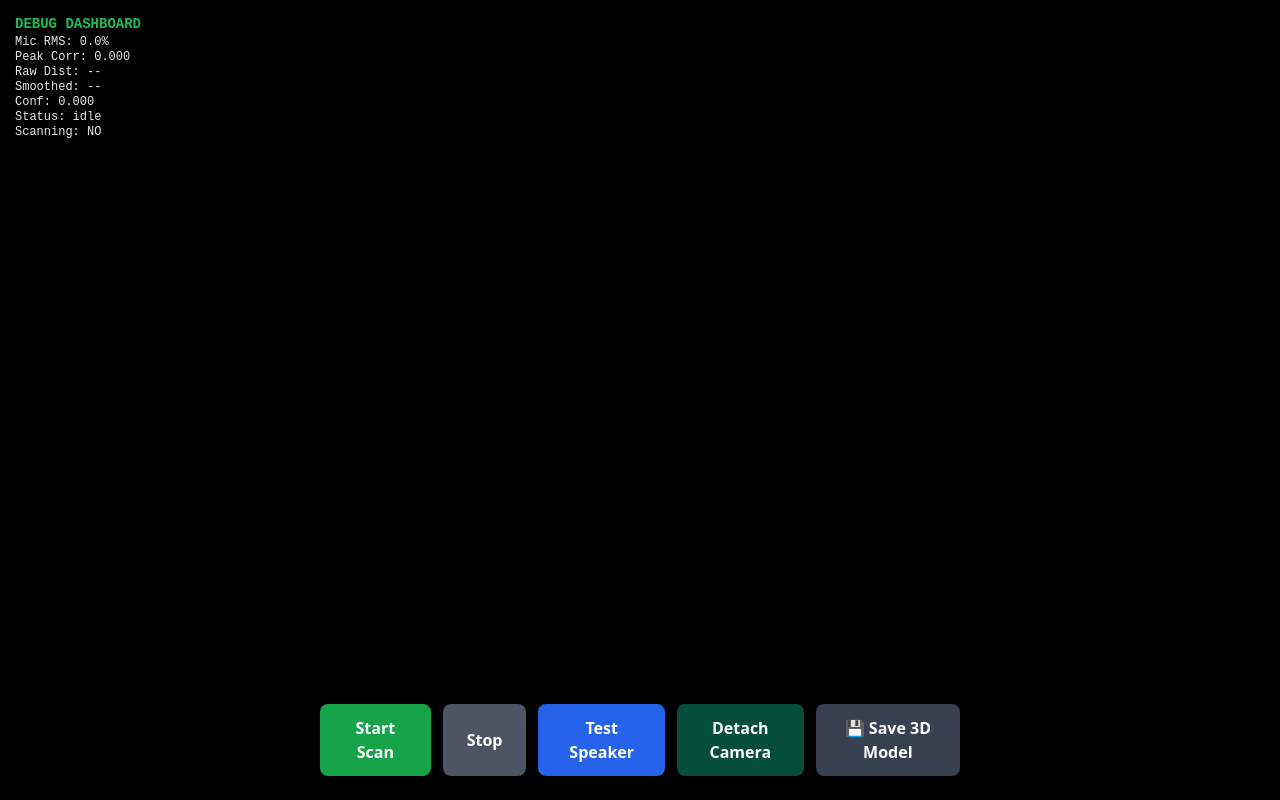
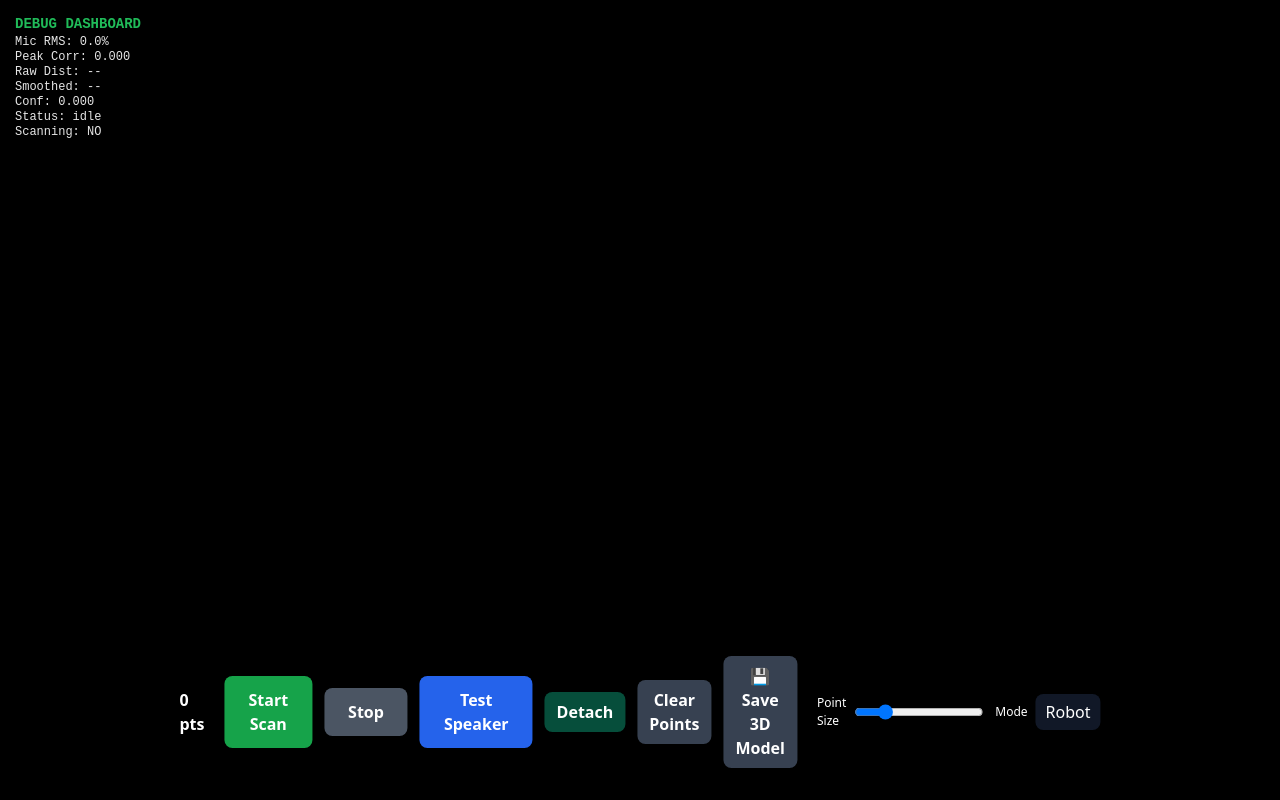
Before and after one commit to meowpher/ECHOSIGHT, a React (Vite) app: page / in a window 1280 px wide. Built offline with nearby package versions, Linux system fonts and the light colour scheme; the HTML template or start-up script is replaced by a standard one.

Commit message:
feat(ui): improved control panel, add clear/export/mode toggle and point-size control

```diff
--- a/src/App.jsx
+++ b/src/App.jsx
@@ -17,6 +17,8 @@ export default function App() {
   const [scanning, setScanning] = useState(false)
   const [points, setPoints] = useState([])
   const [detached, setDetached] = useState(false)
+  const [pointSize, setPointSize] = useState(0.06)
+  const [mode, setMode] = useState('robot') // 'robot' = 6-10kHz, 'high' = 15-17kHz
 
   const alphaRef = useRef(0)
   const betaRef = useRef(0)
@@ -152,14 +154,24 @@ export default function App() {
       // Initialize engine with mic stream
       setStatus('initializing-sonar')
       console.log('Step 3: Initializing SonarEngine...')
-      const engine = new SonarEngine({
+      // Choose engine params depending on mode
+      const engineParams = mode === 'robot' ? {
+        recMs: 200,
+        pulseMs: 10,
+        f0: 6000,
+        f1: 10000,
+        noiseGate: 0.05,
+        smoothingAlpha: 0.15
+      } : {
         recMs: 200,
         pulseMs: 40,
         f0: 15000,
         f1: 17000,
         noiseGate: 0.05,
         smoothingAlpha: 0.15
-      })
+      }
+
+      const engine = new SonarEngine(engineParams)
       engineRef.current = engine
 
       // Call init() with microphone stream
@@ -200,6 +212,18 @@ export default function App() {
       setScanning(false)
       alert('Error: ' + (err && err.message))
     }
+  }
+
+  function clearPoints() {
+    setPoints([])
+  }
+
+  function toggleMode() {
+    if (scanning) {
+      alert('Stop scanning before changing mode')
+      return
+    }
+    setMode(m => (m === 'robot' ? 'high' : 'robot'))
   }
 
   async function handleStop() {
@@ -303,20 +327,25 @@ export default function App() {
       />
 
       {/* 3D overlay */}
-      <Scene points={points} detached={detached} orientation={orientation} />
+      <Scene points={points} detached={detached} orientation={orientation} pointSize={pointSize} />
 
-      {/* Control buttons */}
+      {/* Control panel */}
       <div
         style={{
           position: 'fixed',
-          bottom: 24,
+          bottom: 20,
           left: '50%',
           transform: 'translateX(-50%)',
           display: 'flex',
+          alignItems: 'center',
           gap: 12,
-          zIndex: 20
+          zIndex: 20,
+          background: 'rgba(0,0,0,0.5)',
+          padding: 12,
+          borderRadius: 12
         }}
       >
+        <div style={{ color: 'white', fontWeight: '700', marginRight: 8 }}>{points.length} pts</div>
         <button
           onClick={handleStart}
           disabled={scanning}
@@ -366,39 +395,69 @@ export default function App() {
         >
           Test Speaker
         </button>
-
         <button
           onClick={() => setDetached(d => !d)}
           style={{
-            padding: '12px 16px',
+            padding: '8px 12px',
             backgroundColor: detached ? '#f97316' : '#064e3b',
             color: 'white',
             border: 'none',
             borderRadius: '8px',
-            fontWeight: 'bold',
-            cursor: 'pointer',
-            boxShadow: '0 4px 6px rgba(0,0,0,0.3)'
+            fontWeight: '700',
+            cursor: 'pointer'
           }}
         >
-          {detached ? 'Attach Camera' : 'Detach Camera'}
+          {detached ? 'Attach' : 'Detach'}
+        </button>
+
+        <button
+          onClick={clearPoints}
+          disabled={!points || points.length === 0}
+          style={{
+            padding: '8px 12px',
+            backgroundColor: points && points.length ? '#b91c1c' : '#374151',
+            color: 'white',
+            border: 'none',
+            borderRadius: '8px',
+            fontWeight: '700',
+            cursor: points && points.length ? 'pointer' : 'not-allowed'
+          }}
+        >
+          Clear Points
         </button>
 
         <button
           onClick={exportToPLY}
           disabled={!points || points.length === 0}
           style={{
-            padding: '12px 18px',
+            padding: '8px 12px',
             backgroundColor: points && points.length ? '#059669' : '#374151',
             color: 'white',
             border: 'none',
             borderRadius: '8px',
-            fontWeight: 'bold',
-            cursor: points && points.length ? 'pointer' : 'not-allowed',
-            boxShadow: '0 4px 6px rgba(0,0,0,0.3)'
+            fontWeight: '700',
+            cursor: points && points.length ? 'pointer' : 'not-allowed'
           }}
         >
           💾 Save 3D Model
         </button>
+
+        <div style={{ display: 'flex', alignItems: 'center', gap: 8, marginLeft: 8 }}>
+          <label style={{ color: 'white', fontSize: 12 }}>Point Size</label>
+          <input
+            type="range"
+            min="0.01"
+            max="0.25"
+            step="0.01"
+            value={pointSize}
+            onChange={(e) => setPointSize(parseFloat(e.target.value))}
+          />
+        </div>
+
+        <div style={{ display: 'flex', alignItems: 'center', gap: 8 }}>
+          <label style={{ color: 'white', fontSize: 12 }}>Mode</label>
+          <button onClick={toggleMode} style={{ padding: '6px 10px', borderRadius: 8, border: 'none', background: '#111827', color: 'white' }}>{mode === 'robot' ? 'Robot' : 'High'}</button>
+        </div>
       </div>
     </div>
   )
--- a/src/Scene.jsx
+++ b/src/Scene.jsx
@@ -14,7 +14,7 @@ function CameraOrientation({ orientation = { alpha: 0, beta: 0 }, detached = fal
   return null
 }
 
-function PointsCloud({ points = [] }) {
+function PointsCloud({ points = [], pointSize = 0.06, pointColor = 0x00ff00 }) {
   const ref = useRef()
 
   const positions = useMemo(() => {
@@ -47,19 +47,19 @@ function PointsCloud({ points = [] }) {
       </bufferGeometry>
       <pointsMaterial
         attach="material"
-        color={0x00ff00}
-        size={0.06}
+        color={pointColor}
+        size={pointSize}
         sizeAttenuation={true}
         blending={THREE.AdditiveBlending}
         depthTest={false}
         transparent={true}
-        opacity={0.9}
+        opacity={0.95}
       />
     </points>
   )
 }
 
-export default function Scene({ points = [], detached = false, orientation = { alpha: 0, beta: 0 } }) {
+export default function Scene({ points = [], detached = false, orientation = { alpha: 0, beta: 0 }, pointSize = 0.06, pointColor = 0x00ff00 }) {
   return (
     <Canvas
       style={{ position: 'fixed', top: 0, left: 0, width: '100vw', height: '100vh', pointerEvents: 'none', zIndex: 12 }}
@@ -73,7 +73,7 @@ export default function Scene({ points = [], detached = false, orientation = { a
           <gridHelper args={[10, 10, '#1f2937', '#374151']} />
         </group>
       )}
-      <PointsCloud points={points} />
+      <PointsCloud points={points} pointSize={pointSize} pointColor={pointColor} />
     </Canvas>
   )
 }
```
